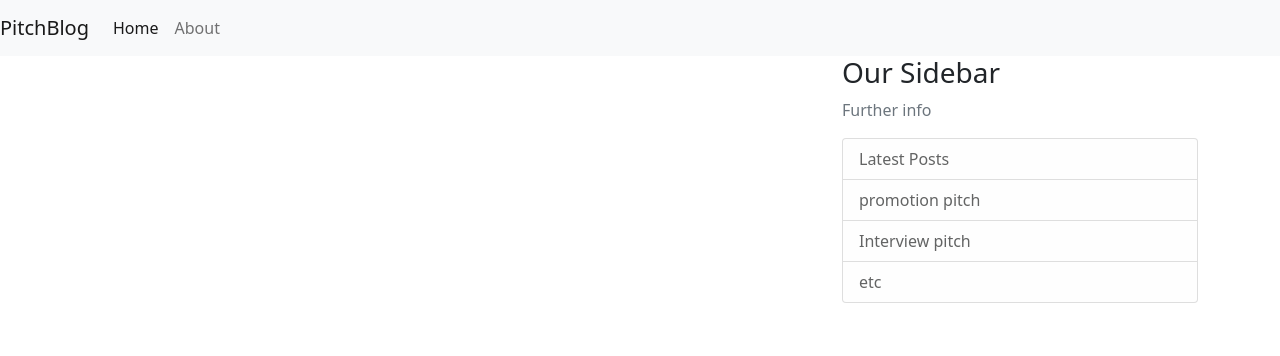
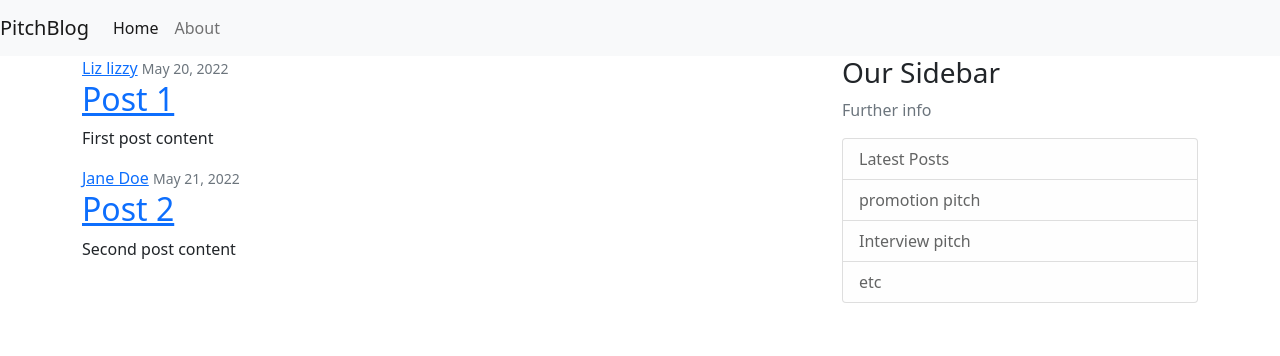
Before and after one commit to Liz-Adhiambo/flaskWeek3-IP, a Flask app: page / in a window 1280 px wide. Shown: the top 356 px of the page. Run offline with Flask 2, Linux system fonts and the light colour scheme; some libraries are stand-ins or nearby versions.

Commit message:
Added dummy posts

```diff
--- a/pitchblog.py
+++ b/pitchblog.py
@@ -1,8 +1,32 @@
-from flask import Flask, render_template
+from flask import Flask, render_template, url_for
 app = Flask(__name__)
+
+posts = [
+    {
+        'author': 'Liz lizzy',
+        'title': ' Post 1',
+        'content': 'First post content',
+        'date_posted': 'May 20, 2022'
+    },
+    {
+        'author': 'Jane Doe',
+        'title': ' Post 2',
+        'content': 'Second post content',
+        'date_posted': 'May 21, 2022'
+    }
+]
 
 
 @app.route("/")
 @app.route("/home")
 def home():
-    return render_template('home.html')
+    return render_template('home.html', posts=posts)
+
+
+@app.route("/about")
+def about():
+    return render_template('about.html', title='About')
+
+
+if __name__ == '__main__':
+    app.run(debug=True)
--- a/templates/about.html
+++ b/templates/about.html
@@ -1 +1,4 @@
 {% extends "base.html" %}
+{% block content %}
+    <h1>About Page</h1>
+{% endblock content %}
--- a/templates/home.html
+++ b/templates/home.html
@@ -1 +1,16 @@
+
 {% extends "base.html" %}
+{% block content %}
+    {% for post in posts %}
+        <article class="media content-section">
+          <div class="media-body">
+            <div class="article-metadata">
+              <a class="mr-2" href="#">{{ post.author }}</a>
+              <small class="text-muted">{{ post.date_posted }}</small>
+            </div>
+            <h2><a class="article-title" href="#">{{ post.title }}</a></h2>
+            <p class="article-content">{{ post.content }}</p>
+          </div>
+        </article>
+    {% endfor %}
+{% endblock content %}
```
